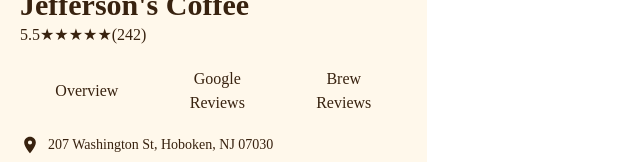
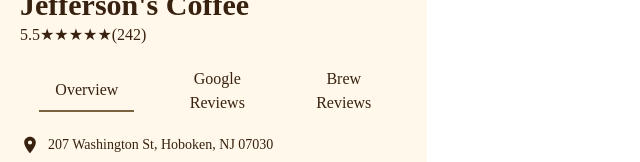
Before and after one commit to Dedicated-RAM/brewreview, a Next.js app: page /sidepanel in a window 1280 px wide. Shown: the part 353-515 px from the top of the page, without its empty margins (0-640 px from the left). Built offline with nearby package versions, Linux system fonts and the light colour scheme; a web font is replaced by a local one.

Commit message:
added underlines

```diff
--- a/src/pages/sidepanel.jsx
+++ b/src/pages/sidepanel.jsx
@@ -19,7 +19,6 @@
         setDisplay(<SidePanelGoogleReview />);
         break;
       case "brew-review":
-
         setDisplay(<SidePanelBrewReview />);
         break;
     }
@@ -42,19 +41,37 @@
           </div>
         </div>
         <div className="flex items-center place-content-center justify-evenly py-3 font-medium">
-          <button variant="ghost" className="py-2 px-4 rounded" onClick={() => setPanel("overview")}>
+          <div className={panel == "overview" ? "border-b-2 border-accent-4" : ""}>
+            <button
+              variant="ghost"
+              className="py-2 px-4 rounded"
+              onClick={() => setPanel("overview")}
+            >
               Overview
             </button>
-          <button variant="ghost" className="py-2 px-4 rounded" onClick={() => setPanel("google-review")}>
+          </div>
+          <div className={panel == "google-review" ? "border-b-2 border-accent-4" : ""}>
+            <button
+              variant="ghost"
+              className="py-2 px-4 rounded"
+              onClick={() => setPanel("google-review")}
+            >
               Google
               <br />
               Reviews
             </button>
-          <button variant="ghost" className="py-2 px-4 rounded" onClick={() => setPanel("brew-review")}>
+          </div>
+          <div className={panel == "brew-review" ? "border-b-2 border-accent-4" : ""}>
+            <button
+              variant="ghost"
+              className="py-2 px-4 rounded"
+              onClick={() => setPanel("brew-review")}
+            >
               Brew
               <br />
               Reviews
             </button>
+          </div>
         </div>
 
         {display}
```
Lines whose indentation alone changed are shown as unchanged.
